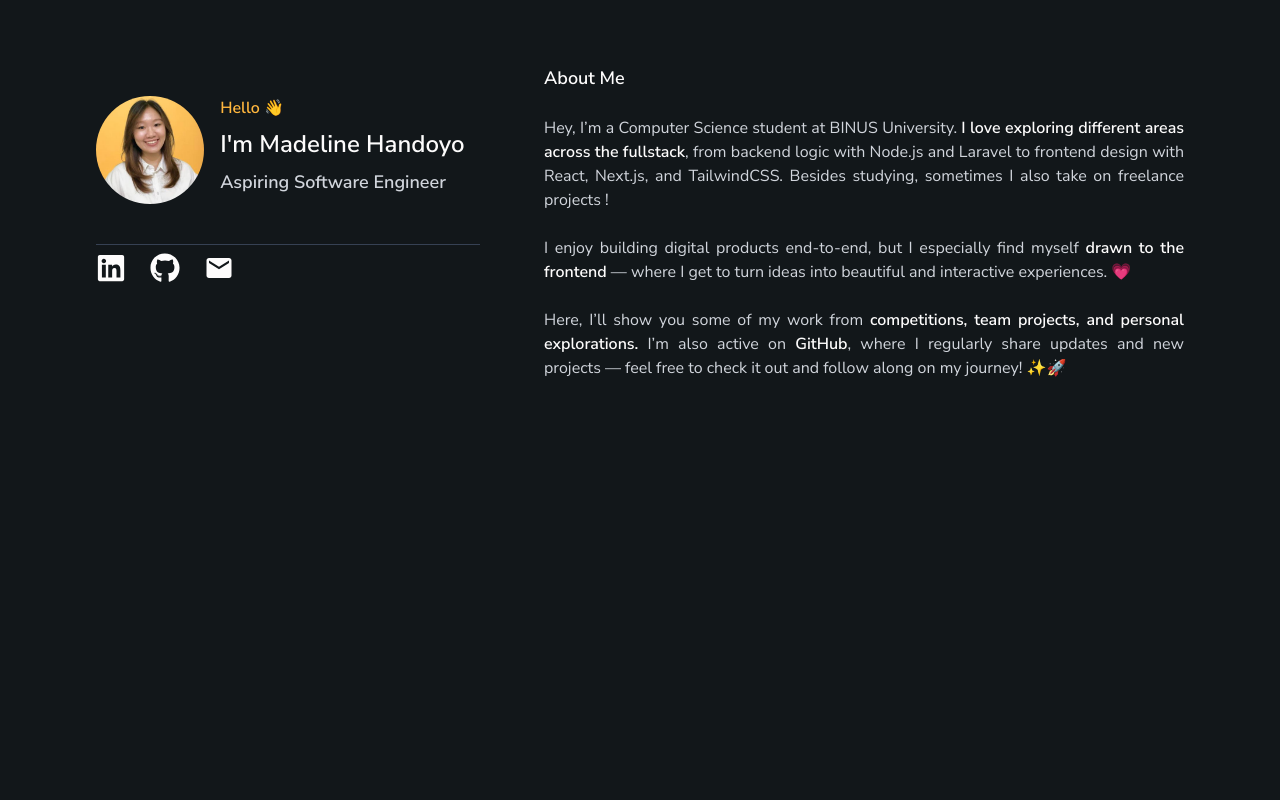
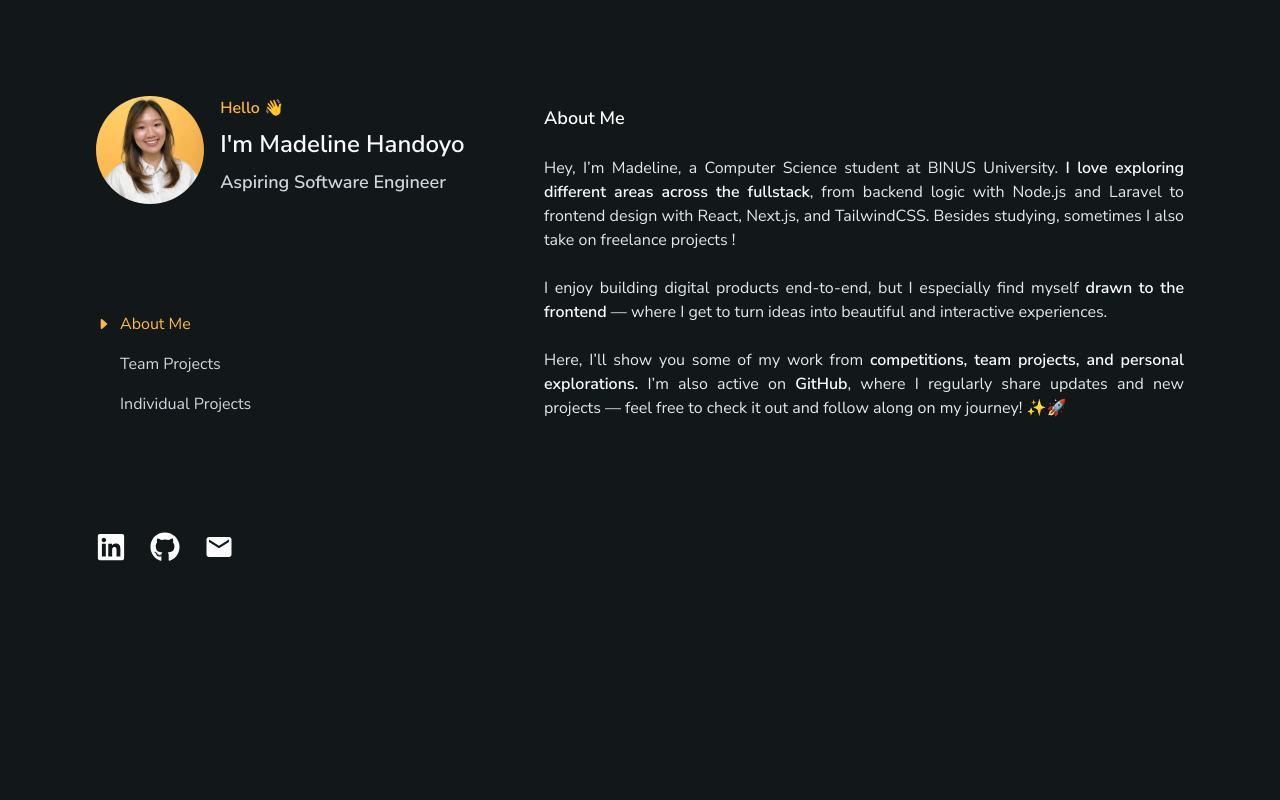
Before and after one commit to medlynhan/medlynaa, a Next.js app: page / in a window 1280 px wide. Shown: the top 800 px of the page. Built offline with nearby package versions, Linux system fonts and the light colour scheme.

Commit message:
finish home page

```diff
--- a/package.json
+++ b/package.json
@@ -10,6 +10,7 @@
   },
   "dependencies": {
     "@tailwindcss/cli": "^4.1.11",
+    "framer-motion": "^12.23.12",
     "next": "15.4.2",
     "react": "19.1.0",
     "react-dom": "19.1.0",
--- a/src/app/page.jsx
+++ b/src/app/page.jsx
@@ -5,12 +5,86 @@ import Icon from "../components/Icon";
 import Toogle from "../components/Toogle";
 import ProfileImage from "../components/ProfileImage";
 import { DiVim } from "react-icons/di";
+import { useState, useRef , useEffect} from "react";
+import { motion } from "framer-motion";
+import { IoCaretForwardOutline } from "react-icons/io5";
 
 export default function Home() {
+
+  const [aboutclicked,SetAboutClicked] = useState(false);
+  const [teamclicked,SetTeamClicked] = useState(false);
+  const [individualclicked,SetIndividualClicked] = useState(false);
+
+  const aboutRef = useRef(null);
+  const teamRef = useRef(null);
+  const individualRef = useRef(null);
+
+  const scrollToSection = (ref) => {
+    if (ref.current) {
+      const top = ref.current.getBoundingClientRect().top + window.scrollY;
+      window.scrollTo({
+        top: top , // offset global -40
+        behavior: "smooth",
+      });
+
+      if (ref.current === aboutRef.current) {
+         SetAboutClicked(true);
+         SetTeamClicked(false);
+         SetIndividualClicked(false);
+      }
+
+      if (ref.current === teamRef.current) {
+         SetAboutClicked(false);
+         SetTeamClicked(true);
+         SetIndividualClicked(false);
+      }
+
+      if (ref.current === individualRef.current) {
+         SetAboutClicked(false);
+         SetTeamClicked(false);
+         SetIndividualClicked(true);
+      }
+
+
+    }
+  };
+
+useEffect(() => {
+  const handleScroll = () => {
+    const aboutSection = aboutRef.current.getBoundingClientRect();
+    const teamSection = teamRef.current.getBoundingClientRect();
+    const individualSection = individualRef.current.getBoundingClientRect();
+
+
+    // Check if the section is in the viewport
+    if (aboutSection.top - 50 <= (window.innerHeight / 2) && aboutSection.bottom >= 0) {
+      SetAboutClicked(true);
+      SetTeamClicked(false);
+      SetIndividualClicked(false);
+    } else if (teamSection.top - 50 <= (window.innerHeight / 2)  && teamSection.bottom >= 0) {
+      SetAboutClicked(false);
+      SetTeamClicked(true);
+      SetIndividualClicked(false);
+    } else if (individualSection.top - 50 <= (window.innerHeight / 2) && individualSection.bottom >= 0) {
+      SetAboutClicked(false);
+      SetTeamClicked(false);
+      SetIndividualClicked(true);
+    }
+  };
+
+  window.addEventListener('scroll', handleScroll);
+
+  // Cleanup on component unmount
+  return () => {
+    window.removeEventListener('scroll', handleScroll);
+  };
+}, []);
+
+
   return (
     <div >
       {/*kolom kiri */}
-      <div className="introduction-container lg:w-[35%] lg:absolute lg:left-0 lg:top-0 lg:fixed lg:ml-[5%] lg:my-[5%]">
+      <div className="  lg:min-h-[80vh] introduction-container lg:w-[35%] lg:absolute lg:left-0 lg:top-0 lg:fixed lg:ml-[5%] lg:my-[5%]">
         <div className="gap-4   w-full flex  flex-row h-full">
             <div className="flex justify-center items-center w-fit">
               <ProfileImage></ProfileImage>
@@ -29,32 +103,46 @@ export default function Home() {
               </div>
             </div>
         </div>
-        <div className="w-full hidden lg:flex flex-row justify-between items-center pt-2 border-t-1 border-gray-700 ">
+        <div className=" lg:flex hidden gap-4  h-full min-h-[30vh] flex flex-col justify-center ">
+            <div className={`flex items-center gap-2 transition duration-150 cursor-pointer hover:text-(--yellow)  ${ aboutclicked ? "text-(--yellow)" : " "}`}>
+              <p className={`text-(--white) transition duration-150 ${ aboutclicked ? "text-(--yellow)" : "text-(--white)"}`}><IoCaretForwardOutline /></p>
+              <p onClick={() => scrollToSection(aboutRef)}> <span></span>About Me</p>
+            </div>
+            <div className={`flex items-center gap-2 transition duration-150 cursor-pointer hover:text-(--yellow)  ${ teamclicked ? "text-(--yellow)" : " "}`}>
+              <p className={`text-(--white) transition duration-150 ${ teamclicked ? "text-(--yellow)" : "text-(--white)"}`}><IoCaretForwardOutline /></p>
+              <p onClick={() => scrollToSection(teamRef)}> <span></span>Team Projects</p>
+            </div>
+            <div className={`flex items-center gap-2 transition duration-150 cursor-pointer hover:text-(--yellow)  ${ individualclicked ? "text-(--yellow)" : " "}`}>
+              <p className={`text-(--white) transition duration-150 ${ individualclicked ? "text-(--yellow)" : "text-(--white)"}`}><IoCaretForwardOutline /></p>
+              <p onClick={() => scrollToSection(individualRef)}> <span></span>Individual Projects</p>
+            </div>
+        </div>
+        <div className="w-full hidden lg:flex flex-row justify-between items-center pt-2  ">
             <Icon></Icon>
             {/* <div className="flex  gap-2 items-center px-2 py-1 border-1 border-(--black) text-(--black) rounded-full hover:border-(--yellow) hover:text-(--yellow) cursor-pointer transition duration-300 ease-in-out">
               <p>View CV </p>
               <p className="hover:-translate-y-1">↗</p>
             </div> */}
-          </div>
+        </div>
       </div>
 
       {/*kolom kanan */}
-      <div className="projects-container lg:w-[55%] lg:absolute lg:right-0 lg:top-0 lg:mr-[5%] lg:my-[5%]">
+      <div className="projects-container lg:w-[55%] lg:absolute lg:right-0 lg:top-0 lg:mr-[5%] lg:my-[5%] text-gray-200">
 
-        <div className="flex flex-col gap-6 lg:min-h-[90vh] pb-5">
+        <div ref={aboutRef} className="flex flex-col gap-6 lg:min-h-[90vh] py-10 ">
             <p className="sub-header-text lg:text-lg font-semibold ">About Me</p>
             <p className="text-justify">
-              Hey, I’m a Computer Science student at BINUS University. <span className="text-(--black) font-semibold hover:text-(--yellow) cursor-pointer">I love exploring different areas across the fullstack</span>, from backend logic with Node.js and Laravel to frontend design with React, Next.js, and TailwindCSS. Besides studying, sometimes I also take on freelance projects !
+              Hey, I’m Madeline, a Computer Science student at BINUS University. <span className="text-(--black) font-semibold hover:text-(--yellow) cursor-pointer">I love exploring different areas across the fullstack</span>, from backend logic with Node.js and Laravel to frontend design with React, Next.js, and TailwindCSS. Besides studying, sometimes I also take on freelance projects !
             </p>
             <p className="text-justify">
-              I enjoy building digital products end-to-end, but I especially find myself <span className="text-(--black) font-semibold hover:text-(--yellow) cursor-pointer">drawn to the frontend</span> — where I get to turn ideas into beautiful and interactive experiences. 💗
+              I enjoy building digital products end-to-end, but I especially find myself <span className="text-(--black) font-semibold hover:text-(--yellow) cursor-pointer">drawn to the frontend</span> — where I get to turn ideas into beautiful and interactive experiences.
             </p>
             <p className="text-justify">
               Here, I’ll show you some of my work from <span className=" text-(--black) font-semibold hover:text-(--yellow) cursor-pointer">competitions, team projects, and personal explorations.</span> I’m also active on <span className=" text-(--black) font-semibold hover:text-(--yellow) cursor-pointer">GitHub</span>, where I regularly share updates and new projects — feel free to check it out and follow along on my journey! ✨🚀
             </p>
         </div>
 
-        <div className="flex flex-col gap-6 lg:min-h-[90vh] pb-5">
+        <div ref={teamRef} className="flex flex-col gap-6 lg:min-h-[90vh] py-10">
             <p className="sub-header-text lg:text-lg font-semibold ">Team Projects</p>
             <Project
                 link={"https://leluri.vercel.app/"}
@@ -66,7 +154,7 @@ export default function Home() {
             />
         </div>
 
-        <div className="flex flex-col gap-6  lg:min-h-[90vh] pb-5">
+        <div ref={individualRef} className="flex flex-col gap-6  lg:min-h-[90vh] py-10">
             <p className="sub-header-text lg:text-lg font-semibold ">Individual Projects</p>
             <Project
                 link={"https://tapaknusa.up.railway.app/"}
```
Also changed, not shown: 1 other file (tests, documents, lock files or other folders).
